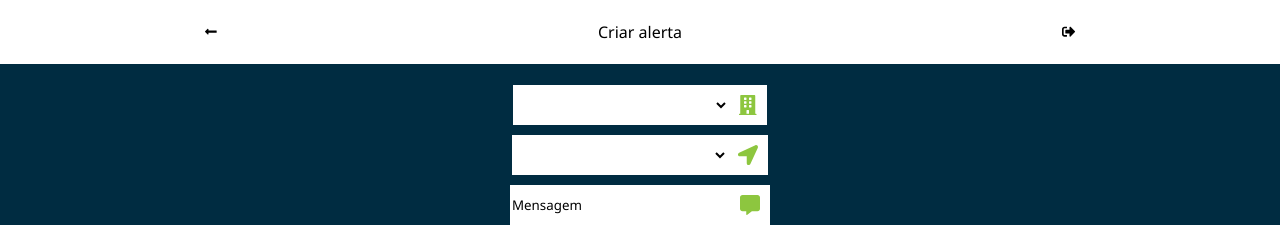
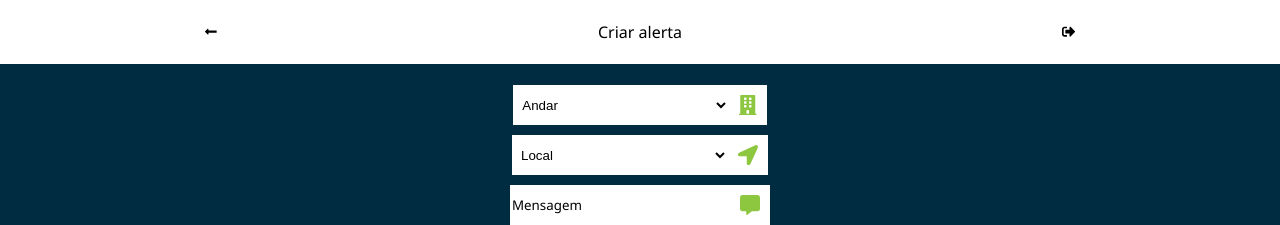
Before and after one commit to brunovnasci/facilities-helper-front, a React (Create React App) app: page /create in a window 1280 px wide. Shown: the top 225 px of the page. Built offline with nearby package versions, Linux system fonts and the light colour scheme.

Commit message:
Placeholder foi criado na combobox

```diff
--- a/src/components/combobox/Combox.jsx
+++ b/src/components/combobox/Combox.jsx
@@ -8,6 +8,7 @@ export default (props) => {
     return(
         <div className="combo">
             <select className="select" required onChange={(e) => props.onChange(e)}>
+                <option value="" disabled selected>{props.placeholder}</option>
                 {props.itens.map((item, index) =>{
                     return <option key={index} value={item} className="combo-item">{item}</option>
                 })}
--- a/src/components/createAlert/CreateAlert.jsx
+++ b/src/components/createAlert/CreateAlert.jsx
@@ -9,6 +9,7 @@ import Combobox from '../combobox/Combox';
 import Successful from '../successful/Successful';
 
 import api from '../../services/api';
+import history from '../../services/history';
 
 import './CreateAlert.css';
 
@@ -48,15 +49,19 @@ export default () => {
         }
     }
 
-    let places = ["","Banheiro masculino", "Banheiro feminino"];
-    let andarItems = ["", "Terreo", "Primeiro andar"];
+    const pushMenu = (props) => {
+        history.push("home");
+    }
+
+    let places = ["Banheiro masculino", "Banheiro feminino"];
+    let andarItems = ["Terreo", "Primeiro andar"];
 
     return(
         <div className="create-body">
-            {isCreating ? (!isCreated ? <Loading /> : <Successful />)  :
+            {isCreating ? (!isCreated ? <Loading /> : <Successful push={pushMenu} title="Alerta criado!" titlebtn="Voltar ao menu" />)  :
                 <form className="form-div" onSubmit={(e) => clicarRegister(e)}>
-                    <Combobox itens={andarItems} onChange={handleOnChangeAndar} icon={faBuilding}/>
-                    <Combobox itens={places} onChange={handleOnChangePlaces} icon={faLocationArrow}/>
+                    <Combobox itens={andarItems} onChange={handleOnChangeAndar} icon={faBuilding} placeholder="Andar"/>
+                    <Combobox itens={places} onChange={handleOnChangePlaces} icon={faLocationArrow} placeholder="Local"/>
                     <Textbox icon={faCommentAlt} onChange={handleOnChangeMensagem} placeholder="Mensagem" id="msg" required />
                     <Button placeholder="Criar" color="green"/>
                     {!erro ? "Algo de errado!" : ""}
```
